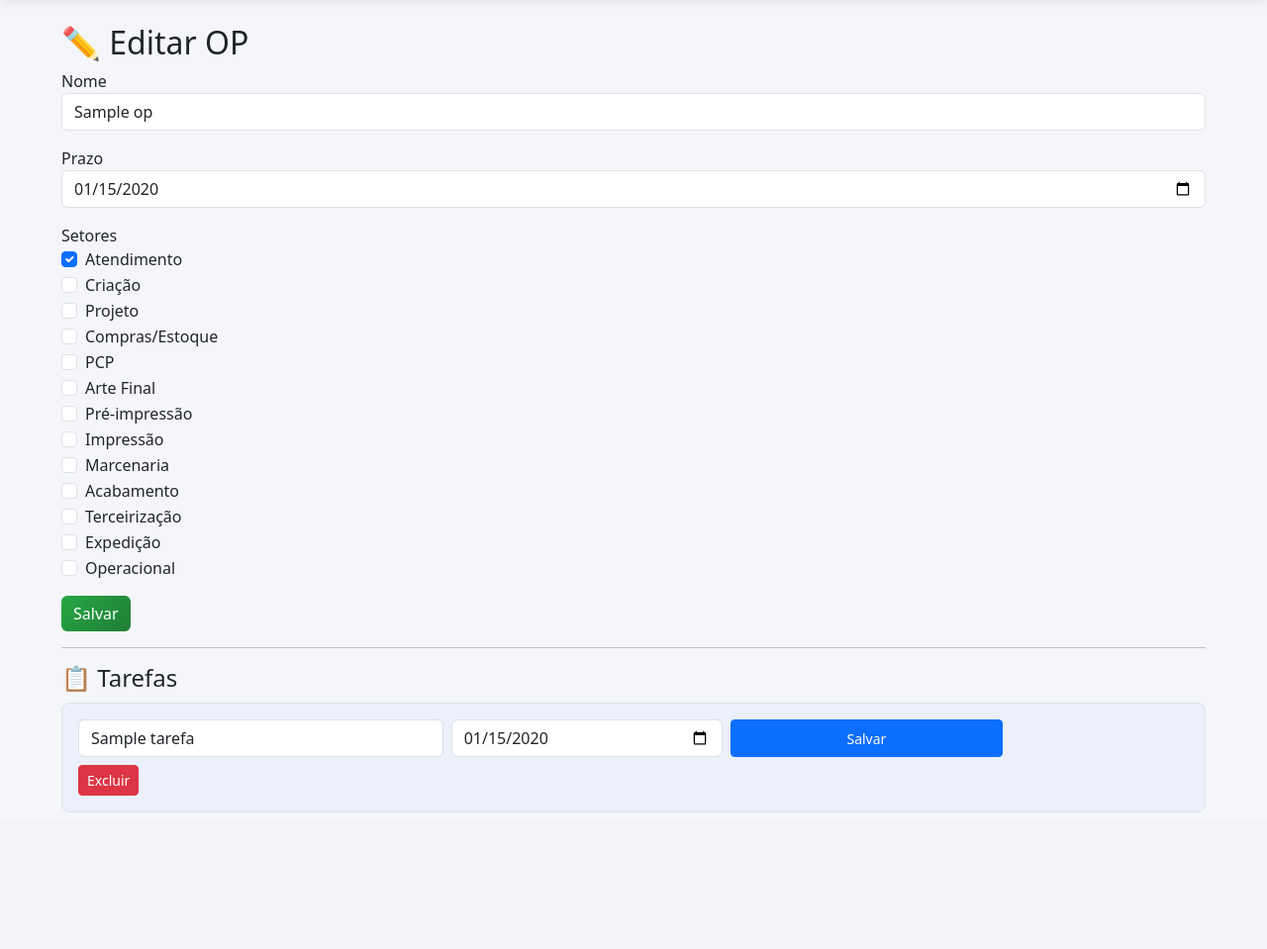
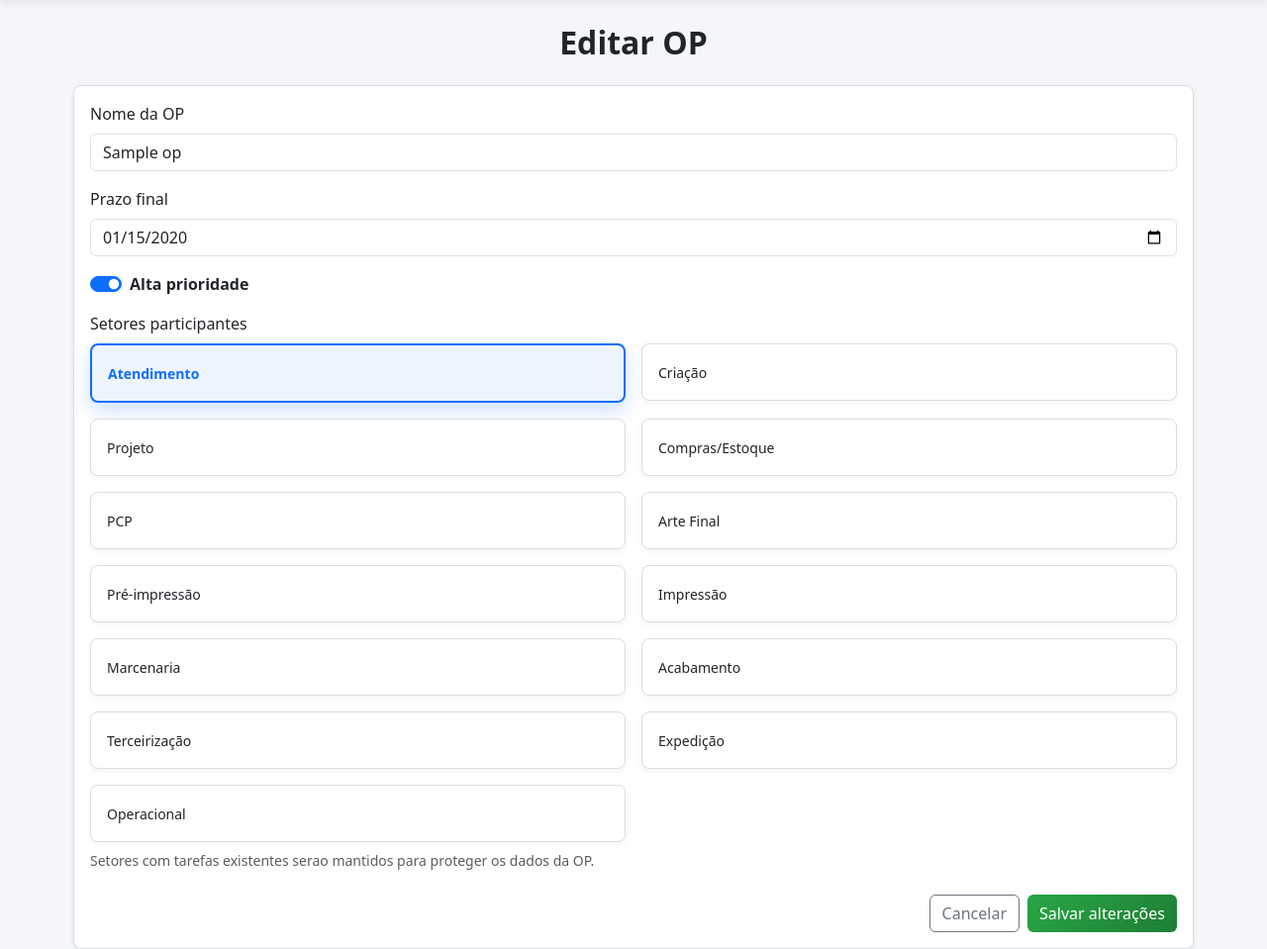
Before and after one commit to IgorPacheco-16/Sistema_Prospera, a Flask app: page /editar_op/1 in a window 1280 px wide. Shown: the part 56-1015 px from the top of the page at 99% size. Before the commit the page ends 877 px from the top, so only its background shows below. Run offline with Flask 3, Linux system fonts and the light colour scheme; the visitor is signed in with stand-in values (Sample User, id 1); data comes from the database, SQL or seed files in the repository; tables that the repository leaves empty hold one stand-in row (values such as "Sample post").

Commit message:
Implementa prioridade e edição segura de OPs

```diff
--- a/app.py
+++ b/app.py
@@ -1,6 +1,8 @@
-from flask import Flask, render_template, request, redirect, url_for, session, abort, jsonify
+from flask import Flask, render_template, request, redirect, url_for, session, abort, jsonify, flash
 from database.models import db, User, OP, Tarefa, Notificacao, Setor, OPSetor
 from datetime import datetime, timedelta, date
+from sqlalchemy import text
+from sqlalchemy.exc import OperationalError
 from werkzeug.security import generate_password_hash, check_password_hash
 
 app = Flask(__name__)
@@ -18,8 +20,25 @@ def is_setor(): return session.get("tipo") == "SETOR"
 
 #Init do banco de dados
 
+def garantir_coluna_alta_prioridade():
+    colunas = db.session.execute(text("PRAGMA table_info(ops)")).fetchall()
+    nomes_colunas = [coluna[1] for coluna in colunas]
+
+    if "alta_prioridade" not in nomes_colunas:
+        try:
+            db.session.execute(text(
+                "ALTER TABLE ops "
+                "ADD COLUMN alta_prioridade BOOLEAN NOT NULL DEFAULT 0"
+            ))
+            db.session.commit()
+        except OperationalError as erro:
+            db.session.rollback()
+            if "duplicate column name" not in str(erro).lower():
+                raise
+
 with app.app_context():
     db.create_all()
+    garantir_coluna_alta_prioridade()
 
     setores_nomes = [
         "Atendimento","Criação","Projeto","Compras/Estoque","PCP",
@@ -262,6 +281,7 @@ def criar_op():
     if request.method == "POST":
         nome = request.form.get("nome")
         prazo = request.form.get("prazo")
+        alta_prioridade = request.form.get("alta_prioridade") == "on"
         setores = request.form.getlist("setores")
 
         prazo_convertido = None
@@ -272,7 +292,8 @@ def criar_op():
             nome=nome,
             prazo_final=prazo_convertido,
             status="EM ANDAMENTO",
-            atendente=session.get("usuario")
+            atendente=session.get("usuario"),
+            alta_prioridade=alta_prioridade
         )
 
         db.session.add(nova_op)
@@ -515,39 +536,51 @@ def definir_senha():
 
 @app.route("/editar_op/<int:id>", methods=["GET", "POST"])
 def editar_op(id):
-    if not (is_atendente() or is_pcp() or is_admin()):
+    pode_editar_op = is_atendente() or is_admin()
+
+    if not pode_editar_op:
         return "Acesso negado"
 
     op = db.session.get(OP, id)
     if not op:
         abort(404)
 
-    tarefas = Tarefa.query.filter_by(op_id=id).all()
     setores = Setor.query.all()
 
     if request.method == "POST":
         op.nome = request.form.get("nome")
+        op.alta_prioridade = request.form.get("alta_prioridade") == "on"
 
         prazo = request.form.get("prazo")
         if prazo:
             op.prazo_final = datetime.strptime(prazo, "%Y-%m-%d").date()
+        else:
+            op.prazo_final = None
 
-        setores_selecionados = request.form.getlist("setores")
+        setores_selecionados = {int(setor_id) for setor_id in request.form.getlist("setores")}
+        setores_atuais = {op_setor.setor_id for op_setor in op.op_setores}
 
-        # remover tarefas de setores desmarcados
-        for t in tarefas:
-            if str(t.setor_id) not in setores_selecionados:
-                db.session.delete(t)
+        for setor_id in setores_selecionados - setores_atuais:
+            db.session.add(OPSetor(
+                op_id=op.id,
+                setor_id=setor_id
+            ))
 
-        existentes = [str(t.setor_id) for t in tarefas]
+        for op_setor in list(op.op_setores):
+            if op_setor.setor_id in setores_selecionados:
+                continue
 
-        for setor_id in setores_selecionados:
-            if setor_id not in existentes:
-                db.session.add(Tarefa(
-                    op_id=op.id,
-                    setor_id=int(setor_id),
-                    liberada=False
-                ))
+            tem_tarefas = Tarefa.query.filter_by(
+                op_id=op.id,
+                setor_id=op_setor.setor_id
+            ).first()
+
+            if tem_tarefas:
+                flash(
+                    "Um ou mais setores com tarefas foram mantidos para proteger os dados da OP."
+                )
+            else:
+                db.session.delete(op_setor)
 
         db.session.commit()
         return redirect(url_for("ver_op", id=op.id))
@@ -555,8 +588,9 @@ def editar_op(id):
     return render_template(
         "op/editar.html",
         op=op,
-        tarefas=tarefas,
-        setores=setores
+        setores=setores,
+        tipo=session.get("tipo"),
+        pode_editar_op=pode_editar_op
     )
 
 
@@ -577,33 +611,22 @@ def editar_tarefa(id):
     else:
         tarefa.prazo = None
 
-    setor_id = request.form.get("setor_id")
-    if setor_id:
-        setor_vinculado = OPSetor.query.filter_by(
-            op_id=tarefa.op_id,
-            setor_id=int(setor_id)
-        ).first()
-
-        if not setor_vinculado:
-            return "Setor não vinculado a esta OP"
-
-        tarefa.setor_id = int(setor_id)
-
     db.session.commit()
     return redirect(request.referrer)
 
 
 @app.route("/excluir_tarefa/<int:id>", methods=["POST"])
 def excluir_tarefa(id):
-    if not (is_pcp() or is_admin()):
+    if not (is_pcp() or is_atendente() or is_admin()):
         return "Acesso negado"
 
     tarefa = Tarefa.query.get_or_404(id)
+    op_id = tarefa.op_id
 
     db.session.delete(tarefa)
     db.session.commit()
 
-    return redirect(request.referrer)
+    return redirect(url_for("ver_op", id=op_id))
 
 @app.route("/recusar_tarefa/<int:id>", methods=["POST"])
 def recusar_tarefa(id):
--- a/database/models.py
+++ b/database/models.py
@@ -29,6 +29,7 @@ class OP(db.Model):
     prazo_final = db.Column(db.Date, nullable=True)
     status = db.Column(db.String(50), nullable=False, default="ABERTA")
     atendente = db.Column(db.String(100), nullable=False)
+    alta_prioridade = db.Column(db.Boolean, nullable=False, default=False)
 
     tarefas = db.relationship(
         "Tarefa",
--- a/templates/dashboard/index.html
+++ b/templates/dashboard/index.html
@@ -131,6 +131,7 @@
         <div class="col-md-4 mb-4">
 
             <div class="card h-100 shadow-sm card-hover
+                {% if item.op.alta_prioridade %}prioridade-alta{% endif %}
                 {% if item.cor == 'finalizada' %}finalizada
                 {% elif item.cor == 'vermelho' %}atrasada
                 {% elif item.cor == 'laranja' %}urgente
@@ -154,6 +155,10 @@
                         </p>
 
                         <div class="mb-2 d-flex gap-2 flex-wrap">
+
+                            {% if item.op.alta_prioridade %}
+                                <span class="badge bg-dark">ALTA PRIORIDADE</span>
+                            {% endif %}
 
                             {% if item.cor == "finalizada" %}
                                 <span class="badge bg-success">FINALIZADA</span>
--- a/templates/op/editar.html
+++ b/templates/op/editar.html
@@ -1,113 +1,93 @@
-<!DOCTYPE html>
-<html>
+{% extends "base/base.html" %}
 
-<head>
-    <title>Editar OP</title>
+{% block css %}
+<link rel="stylesheet" href="{{ url_for('static', filename='css/criar_op.css') }}">
+{% endblock %}
 
-    <script>
-    (function() {
-        const theme = localStorage.getItem("theme");
-        if (theme === "dark") {
-            document.documentElement.classList.add("dark-mode");
-        }
-    })();
-    </script>
+{% block content %}
 
-    <link href="https://cdn.jsdelivr.net/npm/bootstrap@5.3.0/dist/css/bootstrap.min.css" rel="stylesheet">
-    <link rel="stylesheet" href="{{ url_for('static', filename='css/theme.css') }}">
-</head>
+<div class="container mt-4 criar-op-page">
 
-<body>
+    <h2 class="mb-4 text-center fw-bold">Editar OP</h2>
 
-{% include "base/components/navbar.html" %}
-
-<div class="container mt-4">
-
-    <h2>✏️ Editar OP</h2>
+    <div class="card shadow-sm form-card">
+        <div class="card-body">
 
             <form method="POST">
 
-        <!-- Nome -->
                 <div class="mb-3">
-            <label>Nome</label>
-            <input type="text" name="nome" class="form-control" value="{{ op.nome }}">
+                    <label class="form-label">Nome da OP</label>
+                    <input type="text"
+                           name="nome"
+                           class="form-control"
+                           value="{{ op.nome }}"
+                           required>
                 </div>
 
-        <!-- Prazo -->
                 <div class="mb-3">
-            <label>Prazo</label>
-            <input type="date" name="prazo" class="form-control"
-                   value="{{ op.prazo_final }}">
+                    <label class="form-label">Prazo final</label>
+                    <input type="date"
+                           name="prazo"
+                           class="form-control"
+                           value="{{ op.prazo_final.strftime('%Y-%m-%d') if op.prazo_final else '' }}">
                 </div>
 
-        <!-- Setores -->
-        <div class="mb-3">
-            <label>Setores</label>
-
-            {% for s in setores %}
-                <div class="form-check">
+                <div class="form-check form-switch mb-3">
                     <input class="form-check-input"
                            type="checkbox"
+                           role="switch"
+                           id="altaPrioridade"
+                           name="alta_prioridade"
+                           {{ 'checked' if op.alta_prioridade else '' }}>
+                    <label class="form-check-label fw-semibold" for="altaPrioridade">
+                        Alta prioridade
+                    </label>
+                </div>
+
+                <div class="mb-3">
+                    <label class="form-label">Setores participantes</label>
+
+                    <div class="row g-3">
+                        {% for setor in setores %}
+                        <div class="col-md-6">
+                            <label class="setor-card">
+                                <input type="checkbox"
                                        name="setores"
-                           value="{{ s.id }}"
-
-                           {% for t in tarefas %}
-                               {% if t.setor_id == s.id %}
+                                       value="{{ setor.id }}"
+                                       {% for op_setor in op.op_setores %}
+                                           {% if op_setor.setor_id == setor.id %}
                                                checked
                                            {% endif %}
-                           {% endfor %}
-                    >
+                                       {% endfor %}>
 
-                    <label class="form-check-label">
-                        {{ s.nome }}
+                                <span class="setor-label">
+                                    {{ setor.nome }}
+                                </span>
                             </label>
                         </div>
                         {% endfor %}
                     </div>
 
-        <button class="btn btn-success" type="submit">Salvar</button>
-
-    </form>
-
-    <hr>
-
-    <h4>📋 Tarefas</h4>
-
-    {% for t in tarefas %}
-        <div class="task-edit-item border p-3 mb-2">
-
-            <form method="POST" action="/editar_tarefa/{{ t.id }}" class="row g-2">
-
-                <div class="col-md-4">
-                    <input type="text" name="nome"
-                           class="form-control"
-                           value="{{ t.nome }}">
+                    <div class="form-text mt-2">
+                        Setores com tarefas existentes serao mantidos para proteger os dados da OP.
+                    </div>
                 </div>
 
-                <div class="col-md-3">
-                    <input type="date" name="prazo"
-                           class="form-control"
-                           value="{{ t.prazo }}">
-                </div>
+                <div class="d-flex justify-content-end gap-2 mt-4">
+                    <a href="{{ url_for('ver_op', id=op.id) }}" class="btn btn-outline-secondary">
+                        Cancelar
+                    </a>
 
-                <div class="col-md-3 d-grid">
-                    <button class="btn btn-primary btn-sm" type="submit">
-                        Salvar
+                    <button type="submit" class="btn btn-success">
+                        Salvar alterações
                     </button>
                 </div>
 
             </form>
 
-            <form method="POST" action="/excluir_tarefa/{{ t.id }}" class="mt-2">
-                <button class="btn btn-danger btn-sm" type="submit">
-                    Excluir
-                </button>
-            </form>
-
         </div>
-    {% endfor %}
+    </div>
 
 </div>
 
-</body>
-</html>
+{% endblock %}
```
Also changed, not shown: static/css/theme.css (+45 -1 lines), templates/op/criar.html (+15 -0 lines), templates/op/detalhe.html (+27 -14 lines). Lines whose indentation alone changed are shown as unchanged.
